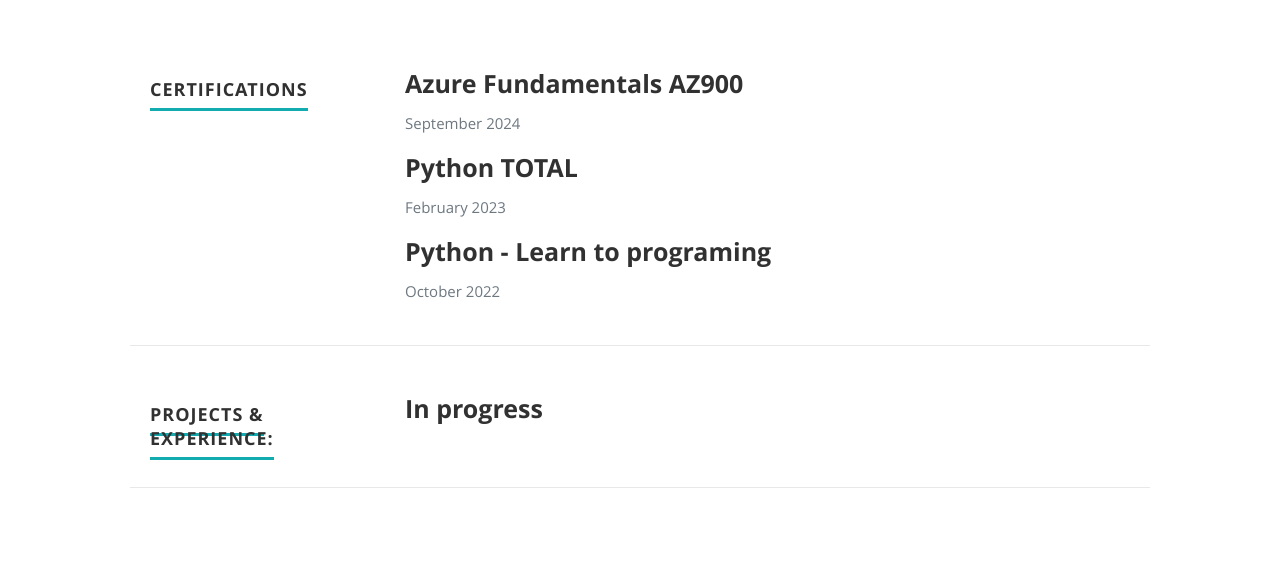
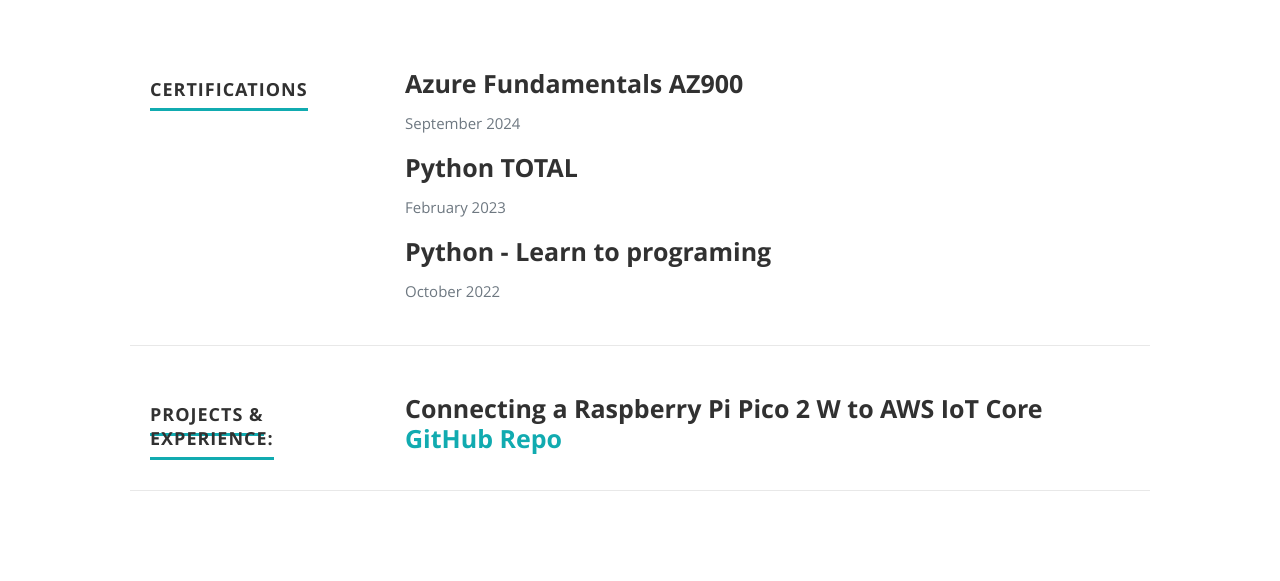
Before and after one commit to LuisRamirezv/mywebpage, a plain HTML site: page frontend/index.html in a window 1280 px wide. Shown: the part 1235-1816 px from the top of the page. Drawn offline with nearby package versions, Linux system fonts and the light colour scheme; no server answers.

Commit message:
Adding the github repo link to my first project

```diff
--- a/frontend/index.html
+++ b/frontend/index.html
@@ -170,8 +170,9 @@
 
                <div class="twelve columns">
 
-                  <h3>In progress</h3>
+                  <h3>Connecting a Raspberry Pi Pico 2 W to AWS IoT Core <span><a href="https://github.com/LuisRamirezv/Raspberry-Pi-Pico-to-AWS-IoT">GitHub Repo</a></span></h3>
                   <!-- <p class="info"> <span>&bull;</span> <em class="date">November 2020 - Present</em></p>
+
 
                   <p>
                   <li>Creating awesome cloud computing content.</li>
```
